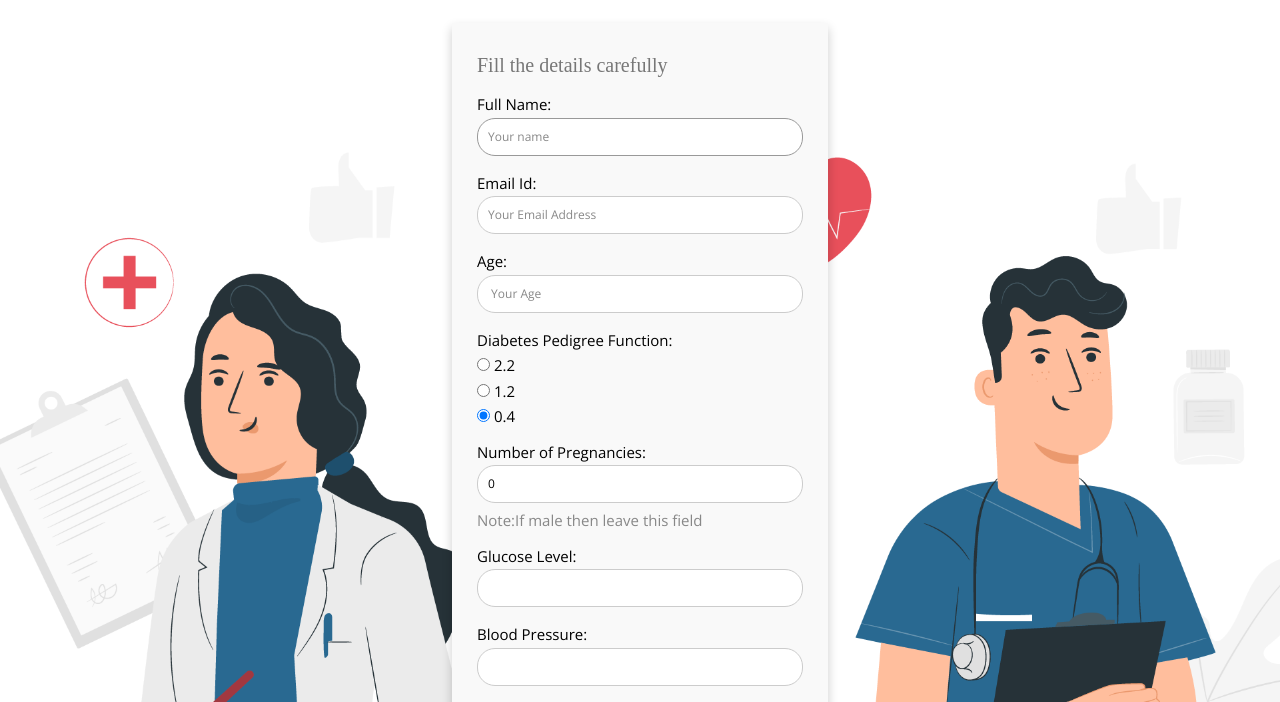
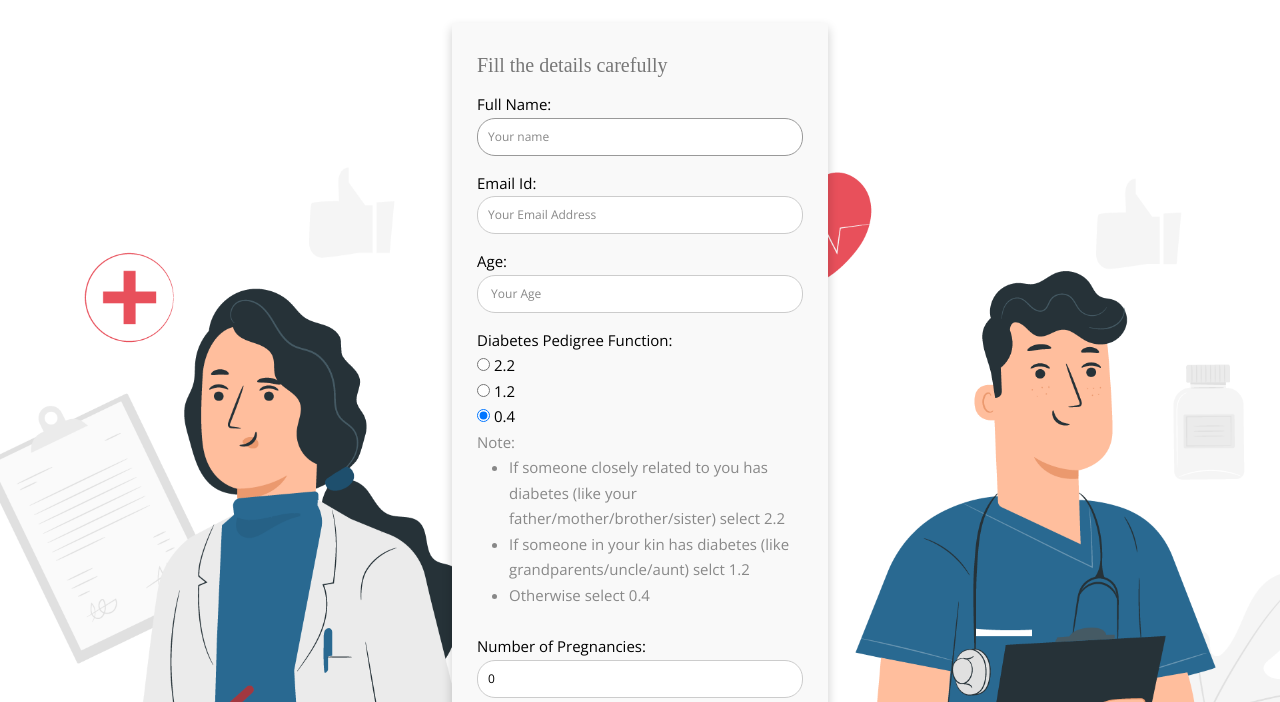
Before and after one commit to Omisha0016/Diabetes-predictor, a plain HTML site: page form.html in a window 1280 px wide. Shown: the part 80-782 px from the top of the page. Drawn offline with nearby package versions, Linux system fonts and the light colour scheme; a web font is replaced by a local one.

Commit message:
Changes in the form

```diff
--- a/form.html
+++ b/form.html
@@ -62,6 +62,14 @@
                     <br>
                     <input type="radio" id="low" name="fnc" value="low" checked>
                     <label for="low">0.4</label>
+                    <br>
+                    <span class="note">Note:
+                        <ul>
+                       <li> If someone closely related to you has diabetes (like your father/mother/brother/sister) select 2.2</li>
+                       <li>If someone in your kin has diabetes (like grandparents/uncle/aunt) selct 1.2</li>
+                       <li>Otherwise select 0.4</li>
+                    </ul>
+                    </span>
                 </fieldset>
                 <fieldset>
                     Number of Pregnancies:
--- a/static/form.css
+++ b/static/form.css
@@ -69,7 +69,7 @@ body {
     background-repeat: no-repeat;
     background-attachment:scroll;
     background-size: contain;
-    background-position-y: 117px;
+    background-position-y: 132px;
 }
 .container {
 	max-width:400px;
```
